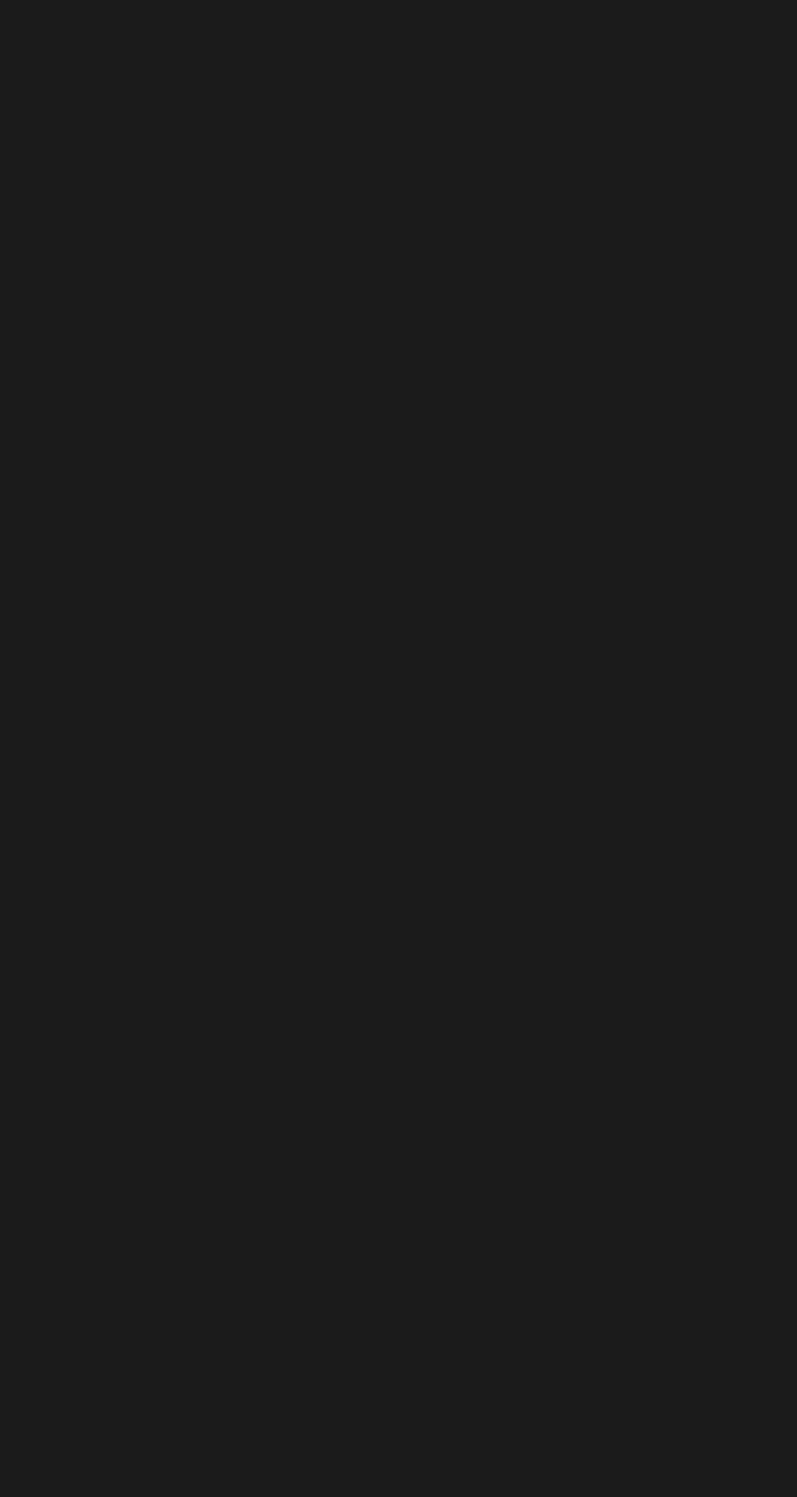
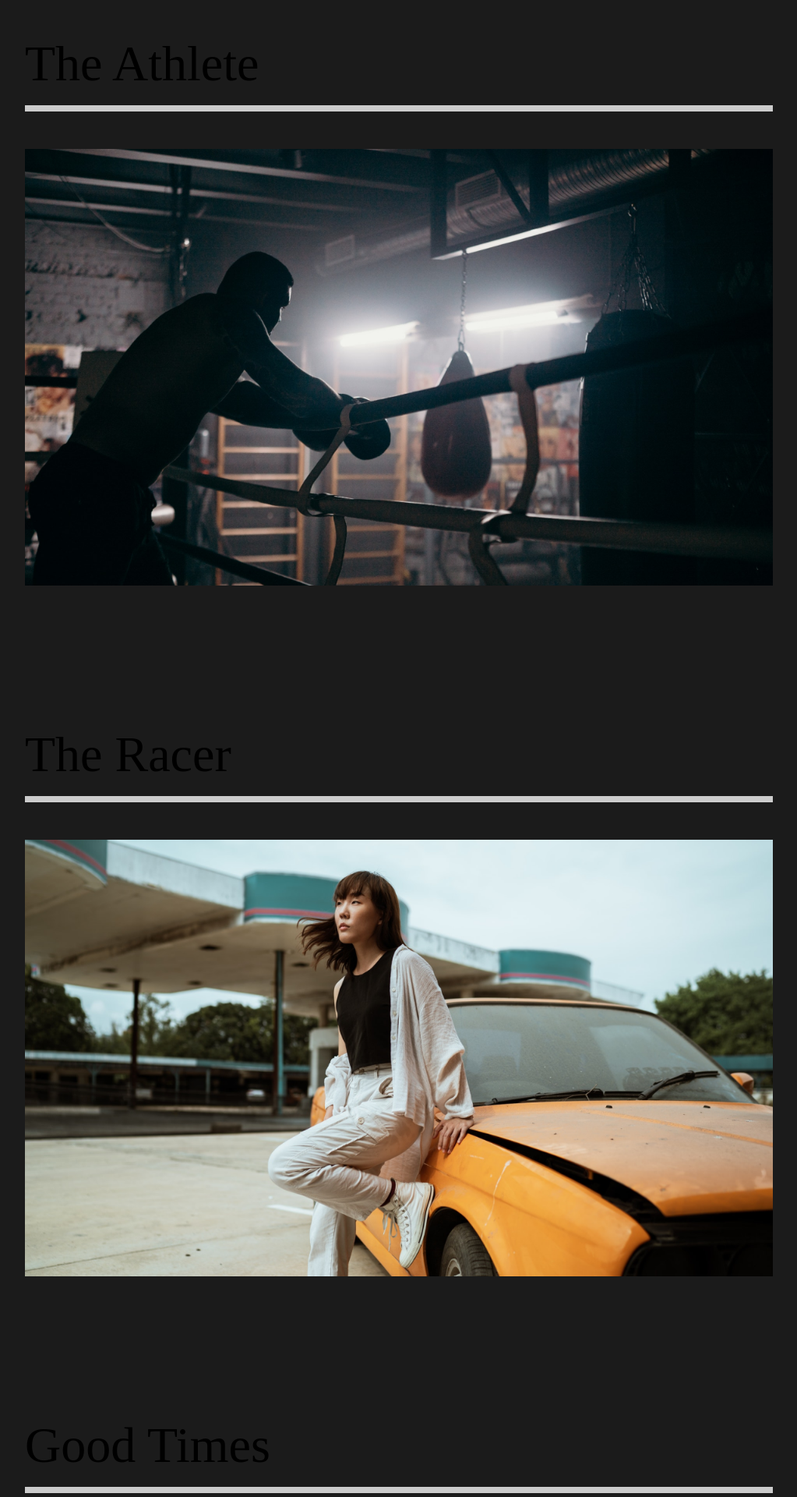
Before and after one commit to Laika-Beats/Animated-React-Website, a React (Create React App) app: page /work in a window 1280 px wide. Shown: the part 140-2060 px from the top of the page at 78% size, without its empty margins (128-1151 px from the left). Before the commit the page ends 800 px from the top, so only its background shows below. Built offline with nearby package versions, Linux system fonts and the light colour scheme; a web font is replaced by a local one.

Commit message:
our work page

```diff
--- a/src/pages/OurWork.js
+++ b/src/pages/OurWork.js
@@ -1,11 +1,58 @@
 import React from "react";
+import { Link } from "react-router-dom";
+import styled from "styled-components";
+import athlete from "../images/athlete-small.png";
+import theracer from "../images/theracer-small.png";
+import goodtimes from "../images/goodtimes-small.png";
 
 const OurWork = () => {
   return (
-    <div>
-      <h1>Our Work</h1>
-    </div>
+    <Work>
+      <Movie>
+        <h2>The Athlete</h2>
+        <div className="line"></div>
+        <Link>
+          <img src={athlete} alt="athlete" />
+        </Link>
+      </Movie>
+      <Movie>
+        <h2>The Racer</h2>
+        <div className="line"></div>
+        <Link>
+          <img src={theracer} alt="racer" />
+        </Link>
+      </Movie>
+      <Movie>
+        <h2>Good Times</h2>
+        <div className="line"></div>
+        <Link>
+          <img src={goodtimes} alt="athlete" />
+        </Link>
+      </Movie>
+    </Work>
   );
 };
 
+const Work = styled.div`
+  min-height: 100vh;
+  overflow: hidden;
+  padding: 5rem 10rem;
+  h2 {
+    padding: 1rem 0rem;
+  }
+`;
+const Movie = styled.div`
+  padding-bottom: 10rem;
+  .line {
+    height: 0.5rem;
+    background: #cccccc;
+    margin-bottom: 3rem;
+  }
+  img {
+    width: 100%;
+    height: 70vh;
+    object-fit: cover;
+  }
+`;
+
 export default OurWork;
```
